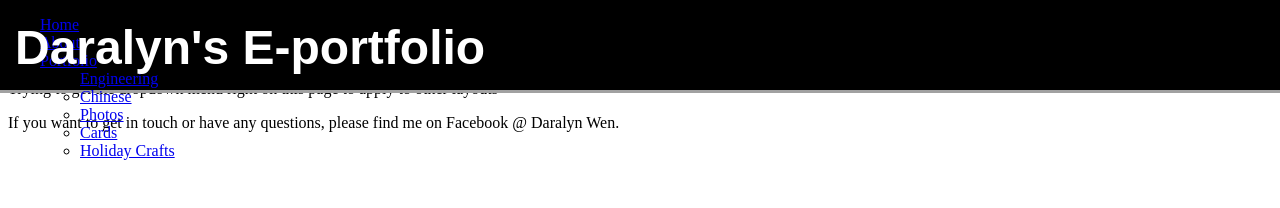
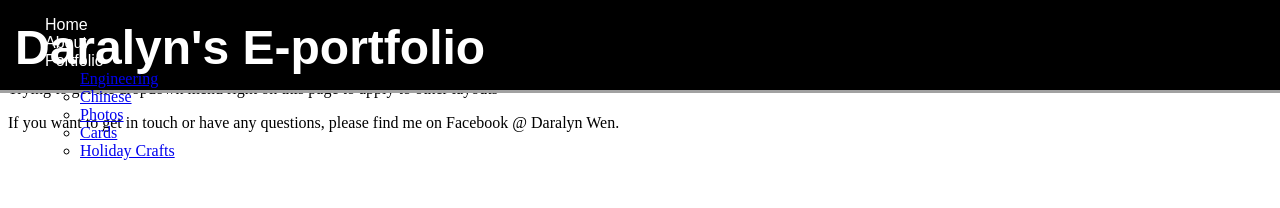
Before and after one commit to daralyn/daralyn.github.io, a Jekyll site: the page built from gettingitrightpage.html, in a window 1280 px wide. Shown: the top 208 px of the page. Built offline with Jekyll 4.4.1, drawn with Linux system fonts in a browser that asks for light colours.

Commit message:
Update gettingitright.html

```diff
--- a/_layouts/gettingitright.html
+++ b/_layouts/gettingitright.html
@@ -10,12 +10,12 @@
 					<nav>
 						<h2 id="eportfolioheader">Daralyn's E-portfolio</h2>
 
-	        			<div id="nav">
-							<div id="nav-wrapper">
+	        			<class id="nav">
+							<div class="nav-wrapper">
 								<ul>
-									<li><a href="/">Home</a></li>
-									<li><a href="/about">About</a></li>
-									<li><a href="https://daralyn.github.io/portfolio/" class="dropbtn"> Portfolio </a>
+									<li><a id="navbuttonhome" href="/">Home</a></li>
+									<li><a id="navbuttonabout" href="/about">About</a></li>
+									<li><a id="navbuttonportfolio" href="https://daralyn.github.io/portfolio/" class="dropbtn"> Portfolio </a>
 										<ul>
 											<li><a href="https://daralyn.github.io/portfolio/engineering/">Engineering</a></li>
 											<li><a href="https://daralyn.github.io/portfolio/chinese/">Chinese</a></li>
```
